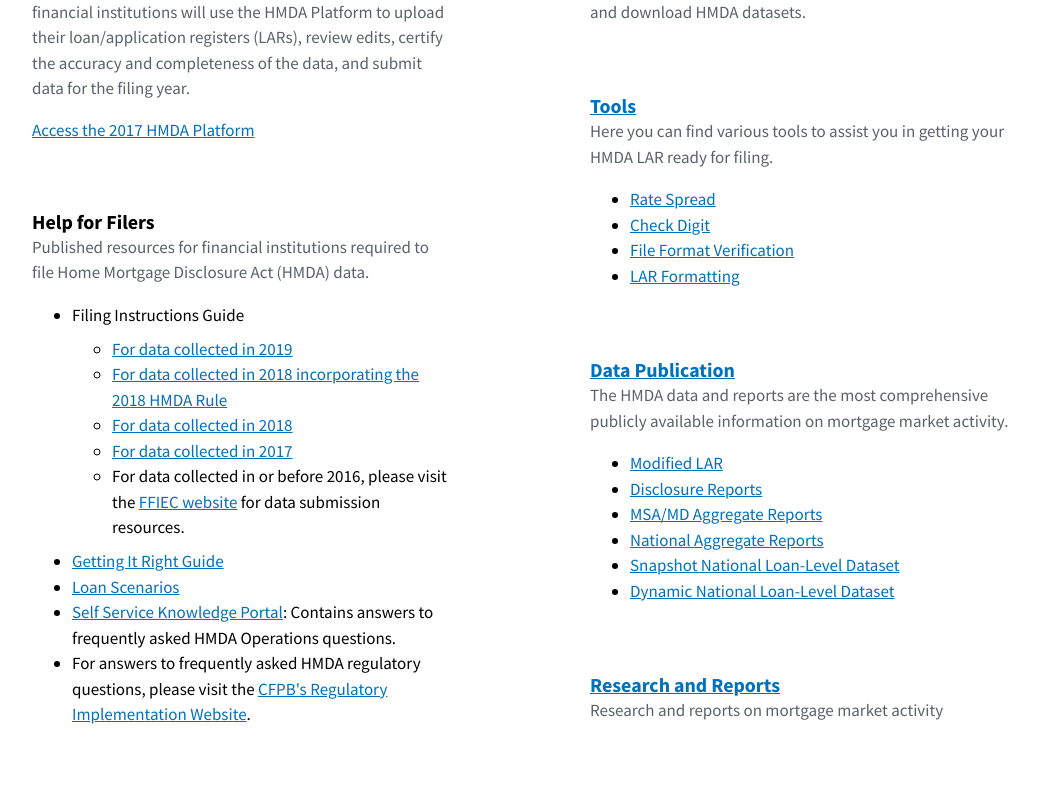
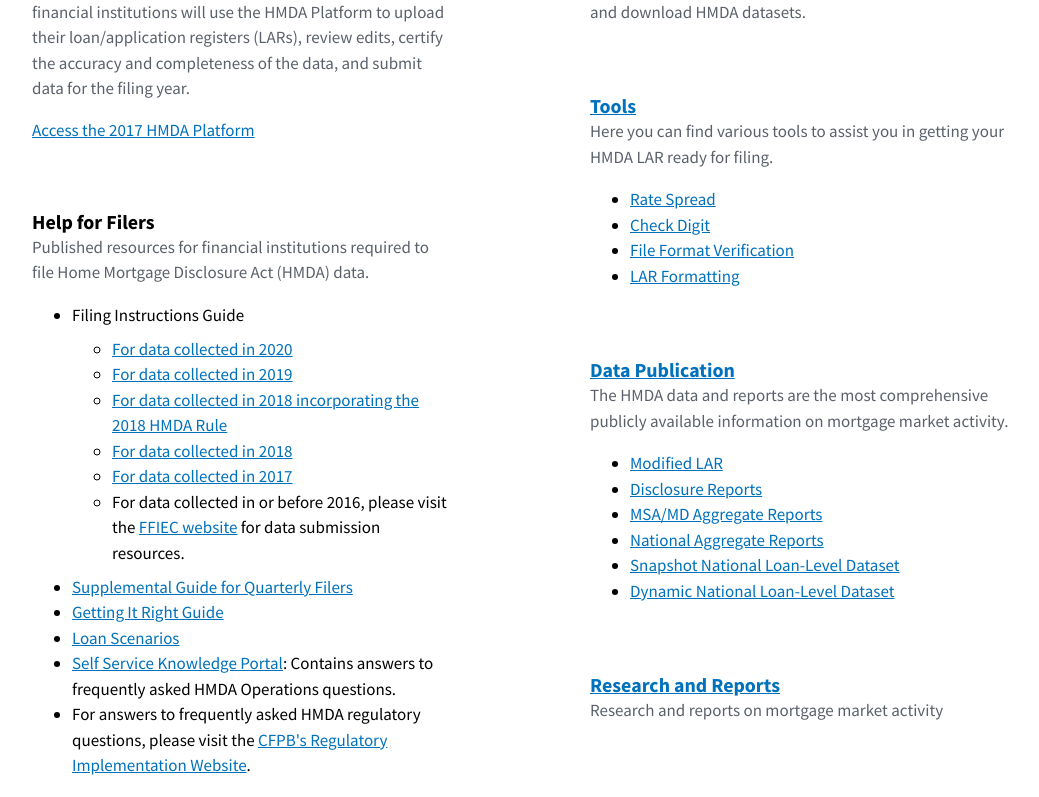
Before and after one commit to cfpb/hmda-homepage, a React (Create React App) app: page / in a window 1280 px wide. Shown: the part 495-1292 px from the top of the page, without its empty margins (118-1157 px from the left). Built offline with nearby package versions, Linux system fonts and the light colour scheme.

Commit message:
add 2020 fig and supplemental quarterly guides

```diff
--- a/src/Home.jsx
+++ b/src/Home.jsx
@@ -63,6 +63,14 @@
               <ul>
                 <li>
                   <a
+                    href="https://s3.amazonaws.com/cfpb-hmda-public/prod/help/2020-hmda-fig.pdf"
+                    download={true}
+                  >
+                    For data collected in 2020
+                  </a>
+                </li>
+                <li>
+                  <a
                     href="https://s3.amazonaws.com/cfpb-hmda-public/prod/help/2019-hmda-fig.pdf"
                     download={true}
                   >
@@ -101,6 +109,14 @@
                   for data submission resources.
                 </li>
               </ul>
+              <li>
+                <a
+                  href="https://s3.amazonaws.com/cfpb-hmda-public/prod/help/supplemental-guide-for-quarterly-filers.pdf"
+                  download={true}
+                >
+                  Supplemental Guide for Quarterly Filers
+                </a>
+              </li>
               <li>
                 <a href="https://www.ffiec.gov/hmda/guide.htm">
                   Getting It Right Guide
```
